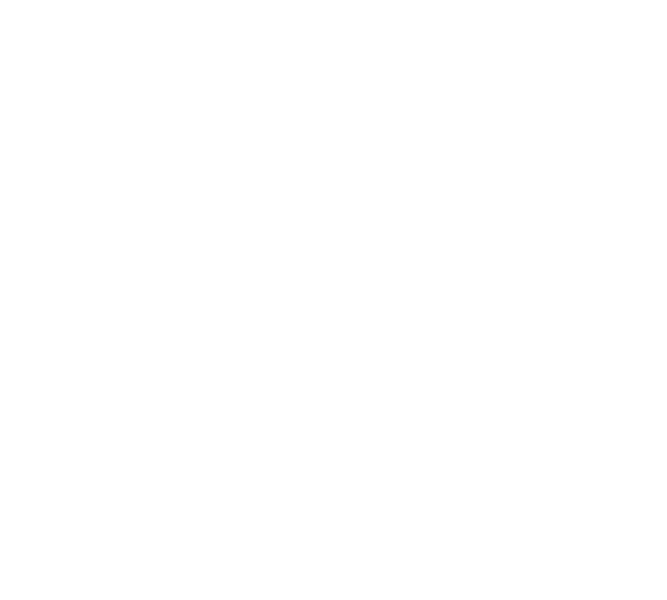
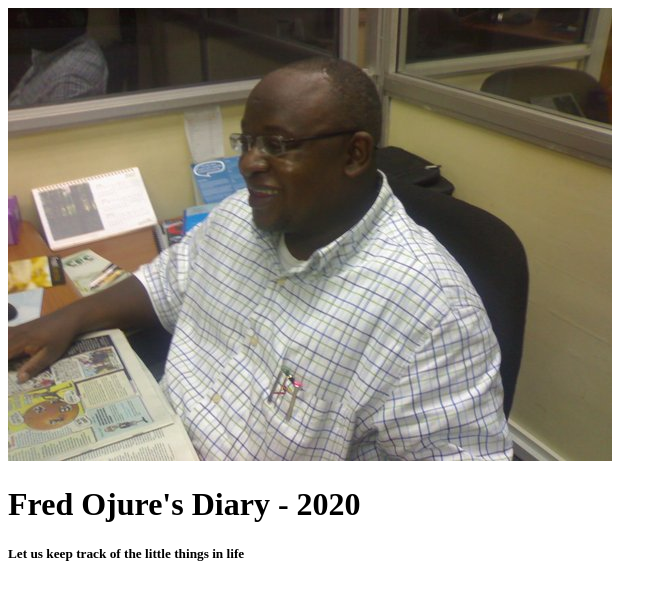
Before and after one commit to OjureFred/Dairy, an Angular app: page / in a window 1280 px wide. Shown: the top 600 px of the page, without its empty margins (0-667 px from the left). Built offline with nearby package versions, Linux system fonts and the light colour scheme.

Commit message:
Added a header component and added an image

```diff
--- a/src/app/app.component.html
+++ b/src/app/app.component.html
@@ -1,3 +1,3 @@
-
+<app-header></app-header>
 
 <router-outlet></router-outlet>
--- a/src/app/header/header.component.html
+++ b/src/app/header/header.component.html
@@ -1 +1,9 @@
-<p>header works!</p>
+<div class="container">
+    <div class="md-col-3">
+        <img src="../../assets/FredOffice.jpg" alt="">
+    </div>
+    <div class="col-md-9">
+        <h1 class="text-centered"><strong>Fred Ojure's Diary - 2020</strong> </h1>
+        <h5>Let us keep track of the little things in life</h5>
+    </div>
+</div>
```
Also changed, not shown: src/assets/FredOffice.jpg (added).
